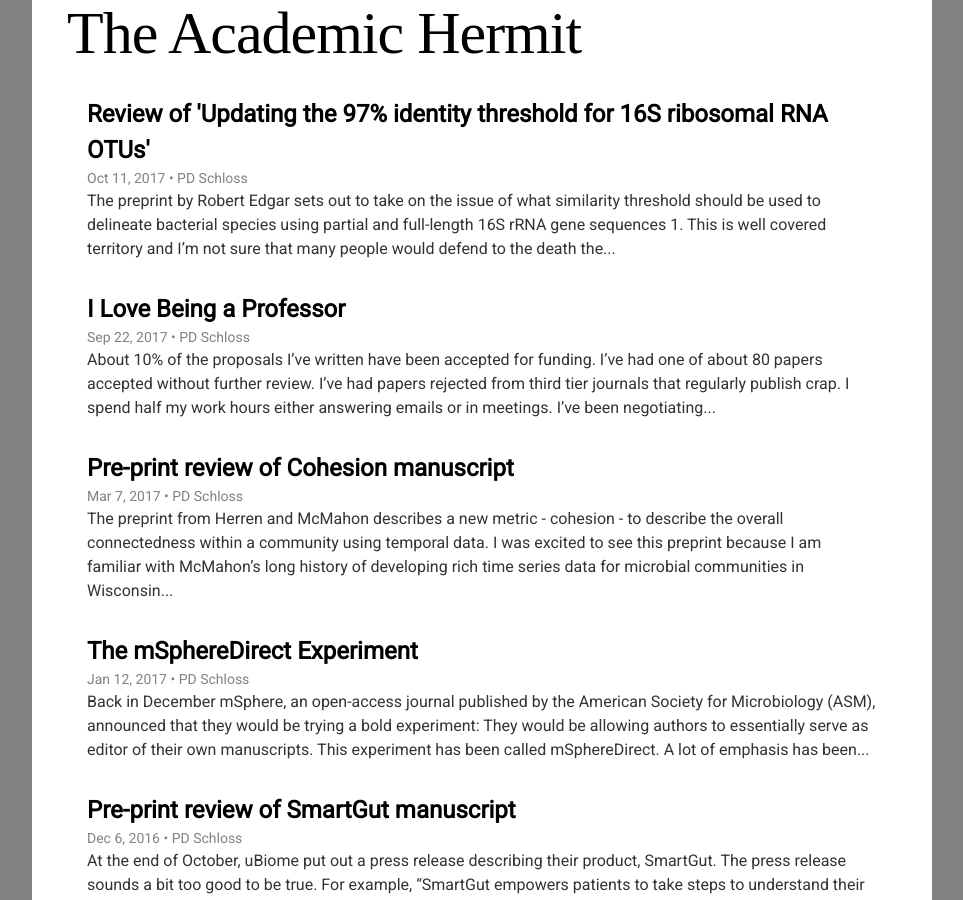
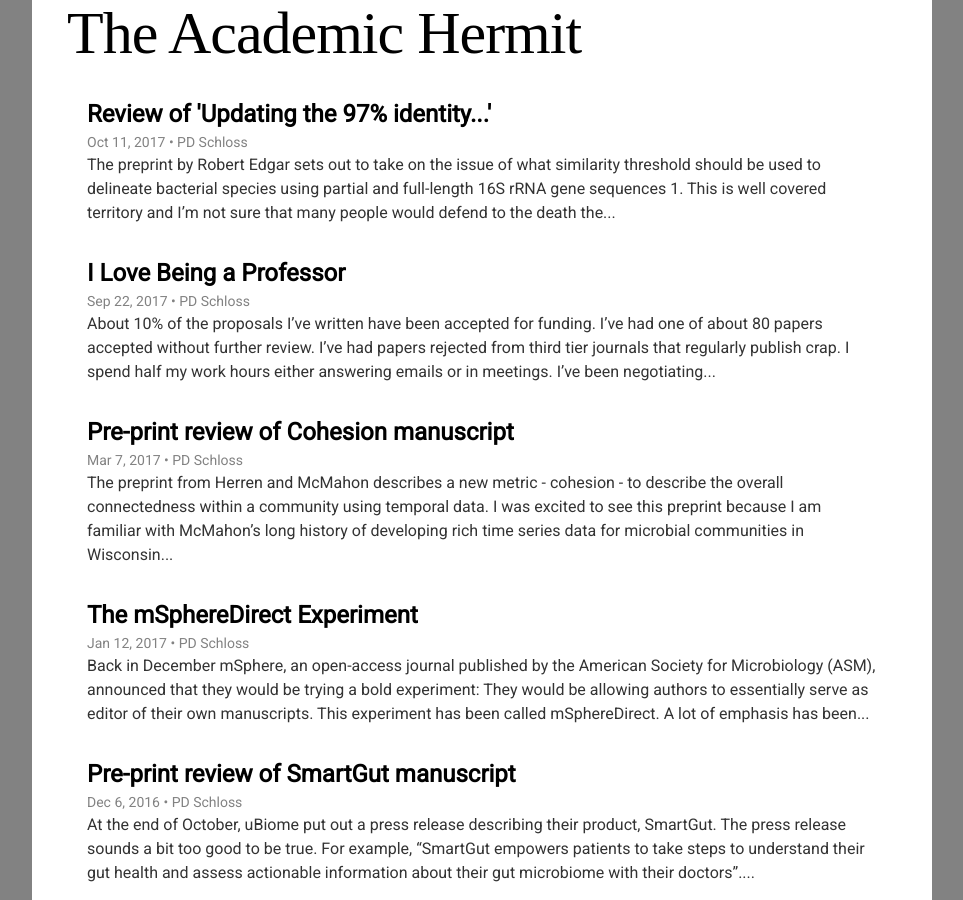
Before and after one commit to pschloss/pschloss.github.io, a Jekyll site: the page built from index.html, in a window 1280 px wide and 900 px high. Shown: the whole window, without its empty margins (158-1121 px from the left). Built offline with Jekyll 4.4.1, drawn with Linux system fonts in a browser that asks for light colours.

Commit message:
Small editing

```diff
--- a/_posts/2017-10-11-Review-of-Updating-the-97-identity-threshold.md
+++ b/_posts/2017-10-11-Review-of-Updating-the-97-identity-threshold.md
@@ -1,12 +1,12 @@
 ---
 layout: post
-title: "Review of 'Updating the 97% identity threshold for 16S‌ ribosomal RNA OTUs'"
+title: "Review of 'Updating the 97% identity...'"
 author: "PD Schloss"
 date: "October 11, 2017"
 comments: false
 ---
 
-The preprint by Robert Edgar sets out to take on the issue of what similarity threshold should be used to delineate bacterial species using partial and full-length 16S rRNA gene sequences [^1]. This is well covered territory and I'm not sure that many people would defend to the death the assertion that a 97% cutoff describes species-level taxa. It is helpful to have a discussion about the various threshold people use to bin sequences into OTUs. I think that the broader discussion and the discussion in this specific preprint in favor of a high threshold (e.g. 99.9 or 100%) has come off as being rather dogmatic. My comments below include suggestions for taking a more nuanced view [^2]. Ultimately, I think Edgar's and others' goal of pushing the field to a high threshold is an attempt to get a tool to do something it is not capable of doing. Specifically, 16S rRNA gene fragment sequences cannot delineate bacterial species and cannot tell us about phenotype. If scientists have these types of questions there are far more powerful tools at their disposal than debating the appropriate threshold for defining OTUs.
+The [preprint by Robert Edgar](https://www.biorxiv.org/content/early/2017/09/21/192211) sets out to take on the issue of what similarity threshold should be used to delineate bacterial species using partial and full-length 16S rRNA gene sequences [^1]. This is well covered territory and I'm not sure that many people would defend to the death the assertion that a 97% cutoff describes species-level taxa. It is helpful to have a discussion about the various threshold people use to bin sequences into OTUs. I think that the broader discussion and the discussion in this specific preprint in favor of a high threshold (e.g. 99.9 or 100%) has come off as being rather dogmatic. My comments below include suggestions for taking a more nuanced view [^2]. Ultimately, I think Edgar's and others' goal of pushing the field to a high threshold is an attempt to get a tool to do something it is not capable of doing. Specifically, 16S rRNA gene fragment sequences cannot delineate bacterial species and cannot tell us about phenotype. If scientists have these types of questions there are far more powerful tools at their disposal than debating the appropriate threshold for defining OTUs.
 
 To be transparent, a considerable amount of the material that Edgar uses as a point of contrast to his work are papers that I have published over the past few years and I am the creator of mothur. As of writing this review, I have not been asked to review this manuscript for a journal, but would be happy for any editor to use my comments. Judging from the style of writing, my sense is that this preprint is unlikely to have already been submitted to a journal.
 
@@ -23,11 +23,13 @@ Major comments.
 
 4. I am happy to receive Edgar's critique regarding the methods used in mothur. I do not see how his section comparing mothur and pairwise alignments or adverse triplets helps make his points about the OTU threshold. I would suggest removing these sections unless he can find a way to tie them in better to his bigger claims - I certainly wouldn't lead off the Discussion with a critique of my use of the Matthew's Correlation Coefficient. That is a weak way to summarize his story. The following two comments will address these specific comments that, again, I do not feel have a direct connection to the goal of the paper.
 
-A. The comparison between NAST-based profile alignments and pairwise alignments has previously been published. We too saw that pairwise alignment had smaller distances than profile alignments (doi: 10.1371/journal.pcbi.1000844 and doi: 10.1371/journal.pone.0008230). By definition, a pairwise alignment optimizes the similarity between the two sequences. In contrast, by using a profile-based alignment where the reference is aligned to the secondary structure of the 16S rRNA molecule, additional information is incorporated. This frequently increases the distance between sequences because it incorporates this extra information. I have also addressed this previously in the literature (doi: 10.1038/ismej.2012.102). I agree that the example Edgar shows is a problem. It is a well-known issue with profile alignments - if there are problems in the reference, there will be problems with the alignment. When using the SILVA reference alignment, such errors can be corrected by fixing the reference alignment. Furthermore, I would point out that an advantage of using a profile alignment like the NAST aligner in mothur is that it is considerably fast compared to a pairwise alignment. Generating pairwise alignments for N sequences would take N times longer than a profile alignment (i.e. profile alignments scale linearly while pairwise alignments scale quadratically). With large datasets pairwise alignments can be prohibitive while it only takes seconds with a profile alignment.
+* The comparison between NAST-based profile alignments and pairwise alignments has previously been published. We too saw that pairwise alignment had smaller distances than profile alignments (doi: 10.1371/journal.pcbi.1000844 and doi: 10.1371/journal.pone.0008230). By definition, a pairwise alignment optimizes the similarity between the two sequences. In contrast, by using a profile-based alignment where the reference is aligned to the secondary structure of the 16S rRNA molecule, additional information is incorporated. This frequently increases the distance between sequences because it incorporates this extra information. I have also addressed this previously in the literature (doi: 10.1038/ismej.2012.102). I agree that the example Edgar shows is a problem. It is a well-known issue with profile alignments - if there are problems in the reference, there will be problems with the alignment. When using the SILVA reference alignment, such errors can be corrected by fixing the reference alignment. Furthermore, I would point out that an advantage of using a profile alignment like the NAST aligner in mothur is that it is considerably fast compared to a pairwise alignment. Generating pairwise alignments for N sequences would take N times longer than a profile alignment (i.e. profile alignments scale linearly while pairwise alignments scale quadratically). With large datasets pairwise alignments can be prohibitive while it only takes seconds with a profile alignment.
 
-B. Regarding the section, "Comments on the MCCsw metric"... I readily acknowledge that because evolution does not care to conform to a similarity threshold when creating species, there will be "adverse triplets" around any threshold. As I've pointed out above, there are adverse triplets in the case of *S. epidermidis* V4 sequences and full length *E. coli* 16S rRNA gene sequences. In fact, this is why we have developed the MCC metric. It evaluates how well an algorithm balances the need to split and lump similar 16S rRNA gene sequences when assigning sequences into a bin. We have used MCC in a fundamentally different method than Edgar has in this paper. We used it assuming that the taxonomic databases are not helpful. He uses it assuming that it is the ground truth. Perhaps there is room for both views, but given the points I raised above, I am happy to stick with my approach over Edgar's.
+* Regarding the section, "Comments on the MCCsw metric"... I readily acknowledge that because evolution does not care to conform to a similarity threshold when creating species, there will be "adverse triplets" around any threshold. As I've pointed out above, there are adverse triplets in the case of *S. epidermidis* V4 sequences and full length *E. coli* 16S rRNA gene sequences. In fact, this is why we have developed the MCC metric. It evaluates how well an algorithm balances the need to split and lump similar 16S rRNA gene sequences when assigning sequences into a bin. We have used MCC in a fundamentally different method than Edgar has in this paper. We used it assuming that the taxonomic databases are not helpful. He uses it assuming that it is the ground truth. Perhaps there is room for both views, but given the points I raised above, I am happy to stick with my approach over Edgar's.
 
 ---
 
+<br>
+
 [^1]: I have posted a copy of this review at [bioRxiv](https://www.biorxiv.org/content/early/2017/09/21/192211#comment-3562391836). Please post any comments there.
 [^2]: Noah Fierer and members of his group have recently had similar blog posts on the issues I discuss in this review. Here's one on [intragenomic variation](http://fiererlab.org/2017/10/09/intragenomic-heterogeneity-and-its-implications-for-esvs/) and one on [lumping versus splitting](http://fiererlab.org/2017/05/02/lumping-versus-splitting-is-it-time-for-microbial-ecologists-to-abandon-otus/)
```
Also changed, not shown: Gemfile.lock.
